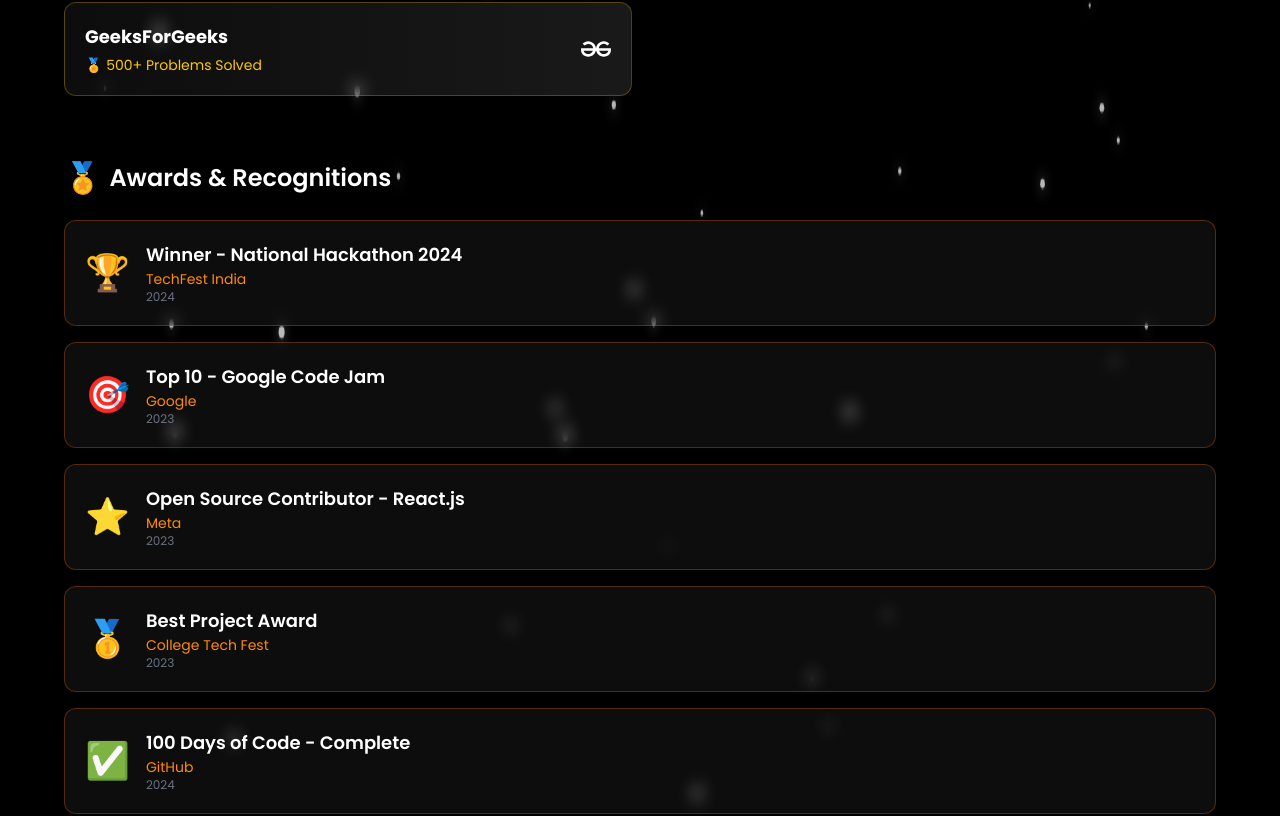
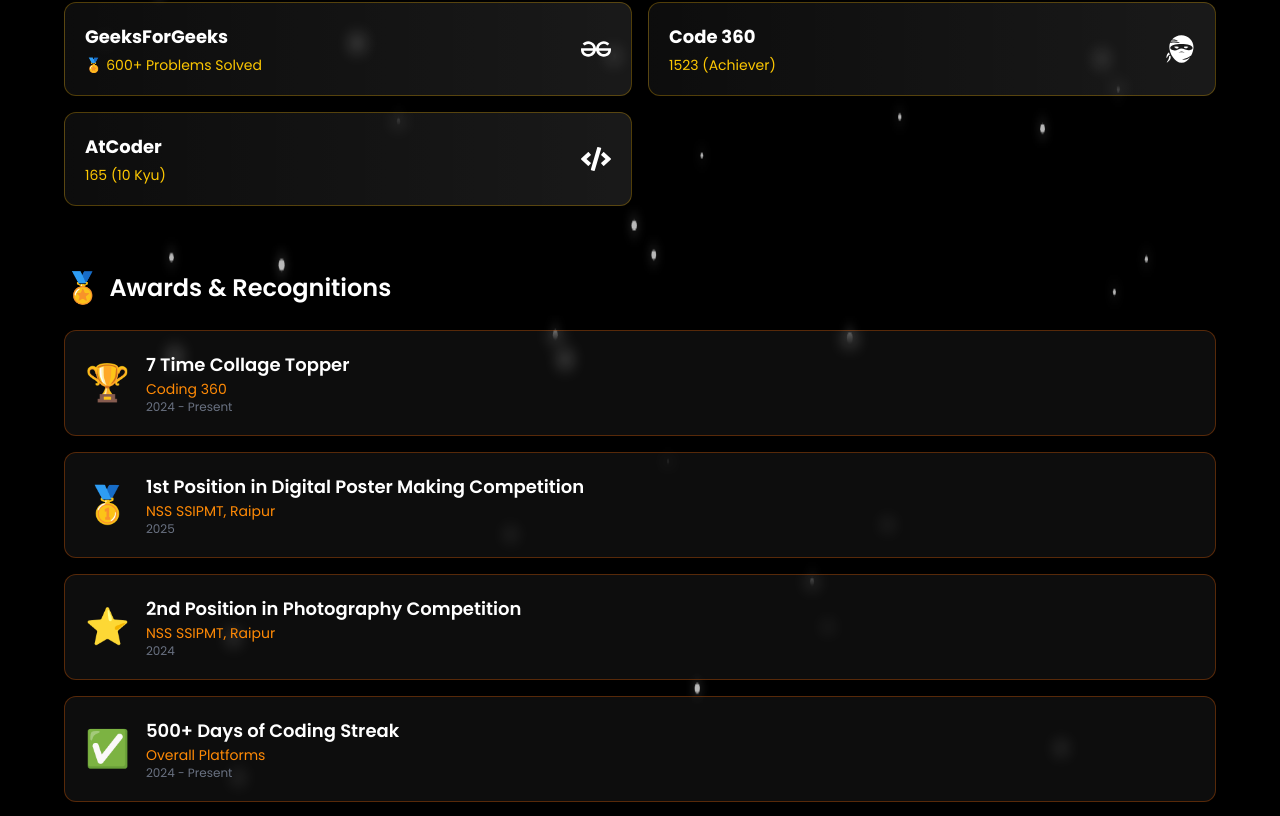
Before and after one commit to Manish-Dewangan/my-portfolio, a React (Vite) app: page / in a window 1280 px wide. Shown: the part 5820-6636 px from the top of the page. Built offline with nearby package versions, Linux system fonts and the light colour scheme; no server answers.

Commit message:
updated achievements and projects

```diff
--- a/src/sections/Achievements.jsx
+++ b/src/sections/Achievements.jsx
@@ -1,19 +1,21 @@
 import React from "react";
 import ParticlesBackground from "../components/ParticlesBackground";
+import { GiNinjaHead } from "react-icons/gi"; // Coding Ninjas के लिए
+import { FaCode } from "react-icons/fa";
+
 import {
   SiCodechef,
   SiLeetcode,
   SiGeeksforgeeks,
   SiHackerrank,
   SiCodeforces,
-  SiCodingninjas,
 } from "react-icons/si";
 
 const Achievements = () => {
   const codingStats = [
     {
       platform: "CodeChef",
-      rating: "⭐⭐⭐",
+      rating: "⭐⭐",
       color: "from-brown-500 to-orange-500",
       icon: SiCodechef,
       link: "https://codechef.com/users/manish1302",
@@ -27,7 +29,7 @@
     },
     {
       platform: "LeetCode",
-      rating: "🏅 150+ Problems Solved",
+      rating: "🏅 170+ Problems Solved",
       color: "from-yellow-500 to-orange-500",
       icon: SiLeetcode,
       link: "https://leetcode.com/u/Manish130206",
@@ -41,50 +43,58 @@
     },
     {
       platform: "GeeksForGeeks",
-      rating: "🏅 500+ Problems Solved",
+      rating: "🏅 600+ Problems Solved",
       color: "from-yellow-500 to-orange-500",
       icon: SiGeeksforgeeks,
       link: "https://codeforces.com/profile/Manish_D13",
+    },
+    {
+      platform: "Code 360",
+      rating: "1523 (Achiever)",
+      color: "from-yellow-500 to-orange-500",
+      icon: GiNinjaHead,
+      link: "https://codeforces.com/profile/Manish_D13",
+    },
+    {
+      platform: "AtCoder",
+      rating: "165 (10 Kyu)",
+      color: "from-yellow-500 to-orange-500",
+      icon: FaCode,
+      link: "https://leetcode.com/u/Manish130206",
     },
   ];
 
   const achievements = [
     {
-      title: "Winner - National Hackathon 2024",
-      organizer: "TechFest India",
-      date: "2024",
+      title: "7 Time Collage Topper",
+      organizer: "Coding 360",
+      date: "2024 - Present",
       icon: "🏆",
     },
     {
-      title: "Top 10 - Google Code Jam",
-      organizer: "Google",
-      date: "2023",
-      icon: "🎯",
+      title: "1st Position in Digital Poster Making Competition",
+      organizer: "NSS SSIPMT, Raipur",
+      date: "2025",
+      icon: "🥇",
     },
     {
-      title: "Open Source Contributor - React.js",
-      organizer: "Meta",
-      date: "2023",
+      title: "2nd Position in Photography Competition",
+      organizer: "NSS SSIPMT, Raipur",
+      date: "2024",
       icon: "⭐",
     },
     {
-      title: "Best Project Award",
-      organizer: "College Tech Fest",
-      date: "2023",
-      icon: "🥇",
-    },
-    {
-      title: "100 Days of Code - Complete",
-      organizer: "GitHub",
-      date: "2024",
+      title: "500+ Days of Coding Streak",
+      organizer: "Overall Platforms",
+      date: "2024 - Present",
       icon: "✅",
     },
-    {
-      title: "Mentor at Coding Bootcamp",
-      organizer: "CodeChef",
-      date: "2023",
-      icon: "👨‍🏫",
-    },
+    // {
+    //   title: "Mentor at Coding Bootcamp",
+    //   organizer: "CodeChef",
+    //   date: "2023",
+    //   icon: "👨‍🏫",
+    // },
   ];
 
   return (
--- a/src/sections/Projects.jsx
+++ b/src/sections/Projects.jsx
@@ -35,7 +35,7 @@
       category: "Basic",
       image: "/project_img/countup.png",
       github: "https://github.com/...",
-      live: "https://project3.com",
+      live: "https://count-up-the-calculator.vercel.app/",
     },
     {
       id: 4,
```
Also changed, not shown: src/assets/atcoder_logo.png (added), src/assets/code360_logo.png (added).
